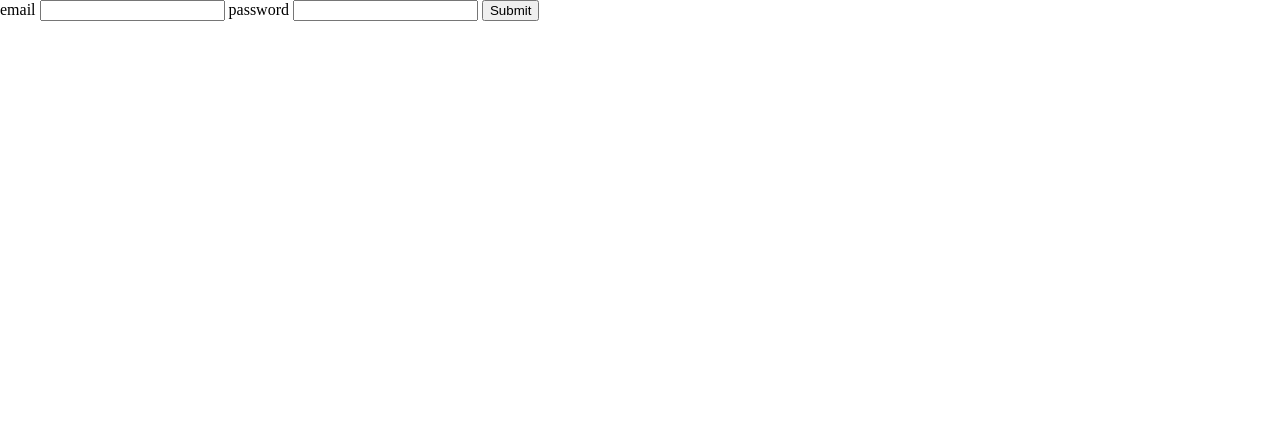
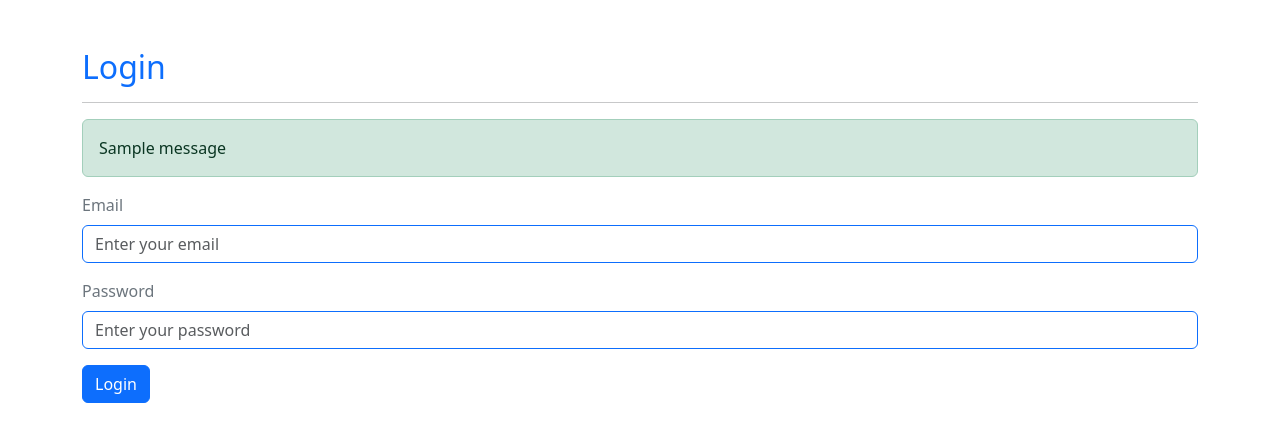
Before and after one commit to abdisavia/Sistem_Rekomendasi_TempatWisata, a Python web app: template templates/loginForm.html in a window 1280 px wide. Shown: the top 442 px of the page. Run offline with Jinja, Linux system fonts and the light colour scheme; the template is opened without the code that fills it, so the values that code supplies are empty; one stand-in notice (Sample message) is shown.

Commit message:
html for login and regis

```diff
--- a/templates/base.html
+++ b/templates/base.html
@@ -3,10 +3,12 @@
 <head>
     <meta charset="UTF-8">
     <meta name="viewport" content="width=device-width, initial-scale=1.0">
-    <link rel="stylesheet" href="{{ url_for('static',filename='css/main.css') }}">
+    <link href="https://cdn.jsdelivr.net/npm/bootstrap@5.3.0/dist/css/bootstrap.min.css" rel="stylesheet">
+
     {% block Head %}{% endblock %}
 </head>
 <body>
     {% block Body %} {% endblock %}
+    <script src="https://cdn.jsdelivr.net/npm/bootstrap@5.3.0/dist/js/bootstrap.bundle.min.js"></script>
 </body>
 </html>
--- a/templates/loginForm.html
+++ b/templates/loginForm.html
@@ -5,11 +5,28 @@
 {% endblock %}
 
 {% block Body %}
-<form action="/login" method="post">
-    <label for="email">email</label>
-    <input type="email" name="email" required>
-    <label for="password">password</label>
-    <input type="password" name="password" required>
-    <button type="submit">Submit</button>
-</form>
+<div class="container mt-5">
+    <h2 class="text-primary">Login</h2>
+    <hr>
+    {% with messages = get_flashed_messages(with_categories=True) %}
+    {% if messages %}
+        <div>
+            {% for category, message in messages %}
+                <div class="alert alert-{{ category }}">{{ message }}</div>
+            {% endfor %}
+        </div>
+    {% endif %}
+    {% endwith %}
+    <form action="/login" method="post">
+        <div class="mb-3">
+            <label for="email" class="form-label text-secondary">Email</label>
+            <input type="email" class="form-control border-primary" id="email" name="email" placeholder="Enter your email" required>
+        </div>
+        <div class="mb-3">
+            <label for="password" class="form-label text-secondary">Password</label>
+            <input type="password" class="form-control border-primary" id="password" name="password" placeholder="Enter your password" required>
+        </div>
+        <button type="submit" class="btn btn-primary">Login</button>
+    </form>
+</div>
 {% endblock %}
```
Also changed, not shown: templates/regisForm.html (+29 -13 lines).
